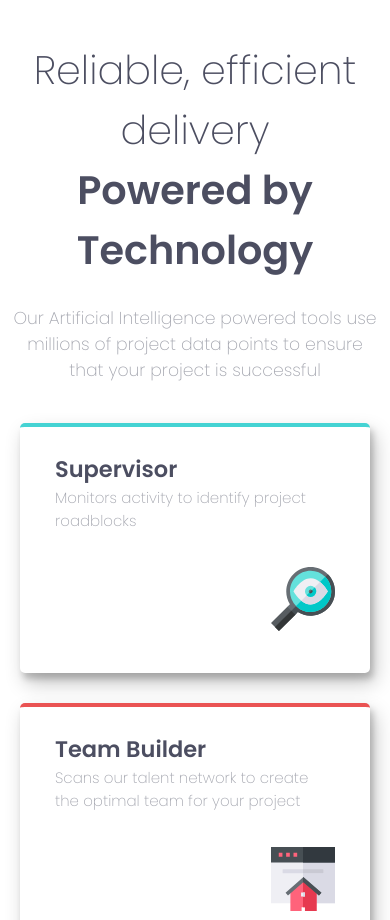
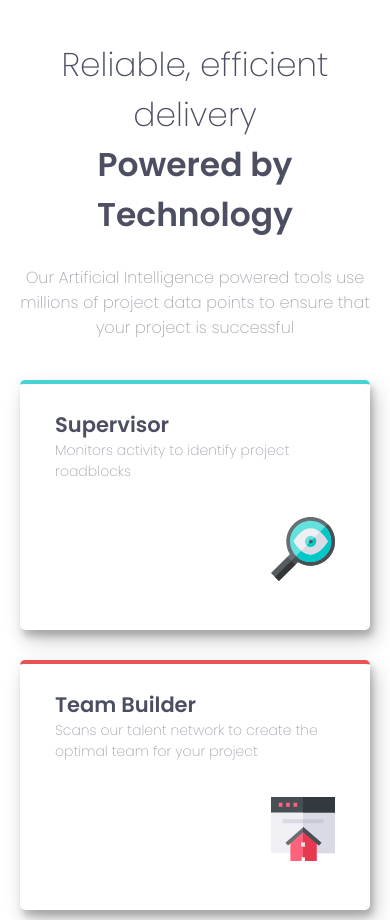
Before and after one commit to beejoy/FrontendMentor.FourCardService, a plain HTML site: page index.html in a window 390 px wide. Shown: the top 920 px of the page. Drawn offline with Linux system fonts and the light colour scheme.

Commit message:
Updated css file.

```diff
--- a/styles.css
+++ b/styles.css
@@ -92,9 +92,13 @@ h1, h2 {
 
 @media only screen and (max-width: 768px) {
     body {
+        font-size: 14px;
         width: 100%;
     }
 
+    #header-container > h1 {
+        font-size: 2.35em;
+    }
     #header-container > p {
         width: 95%;
         margin-top: 25px;
```
